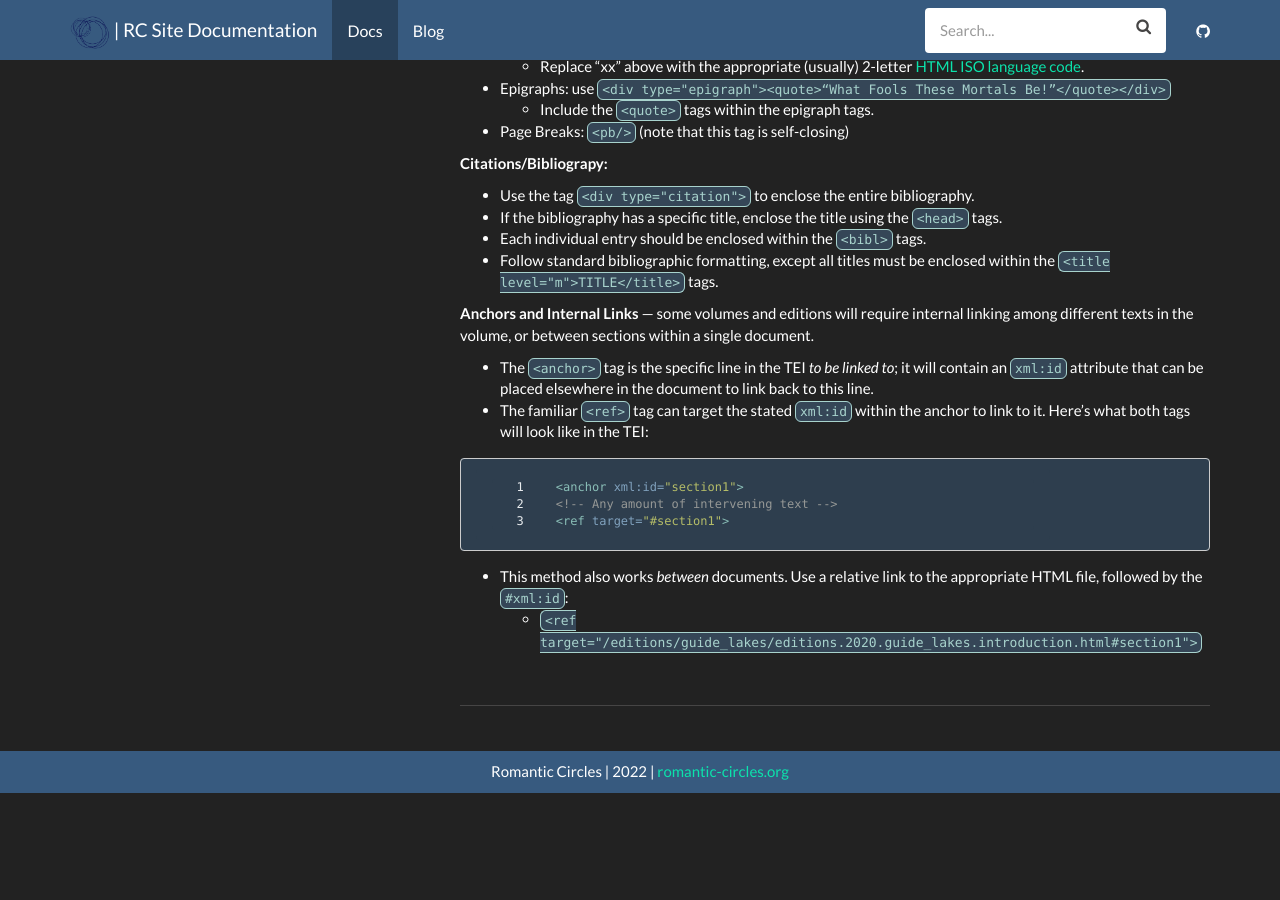
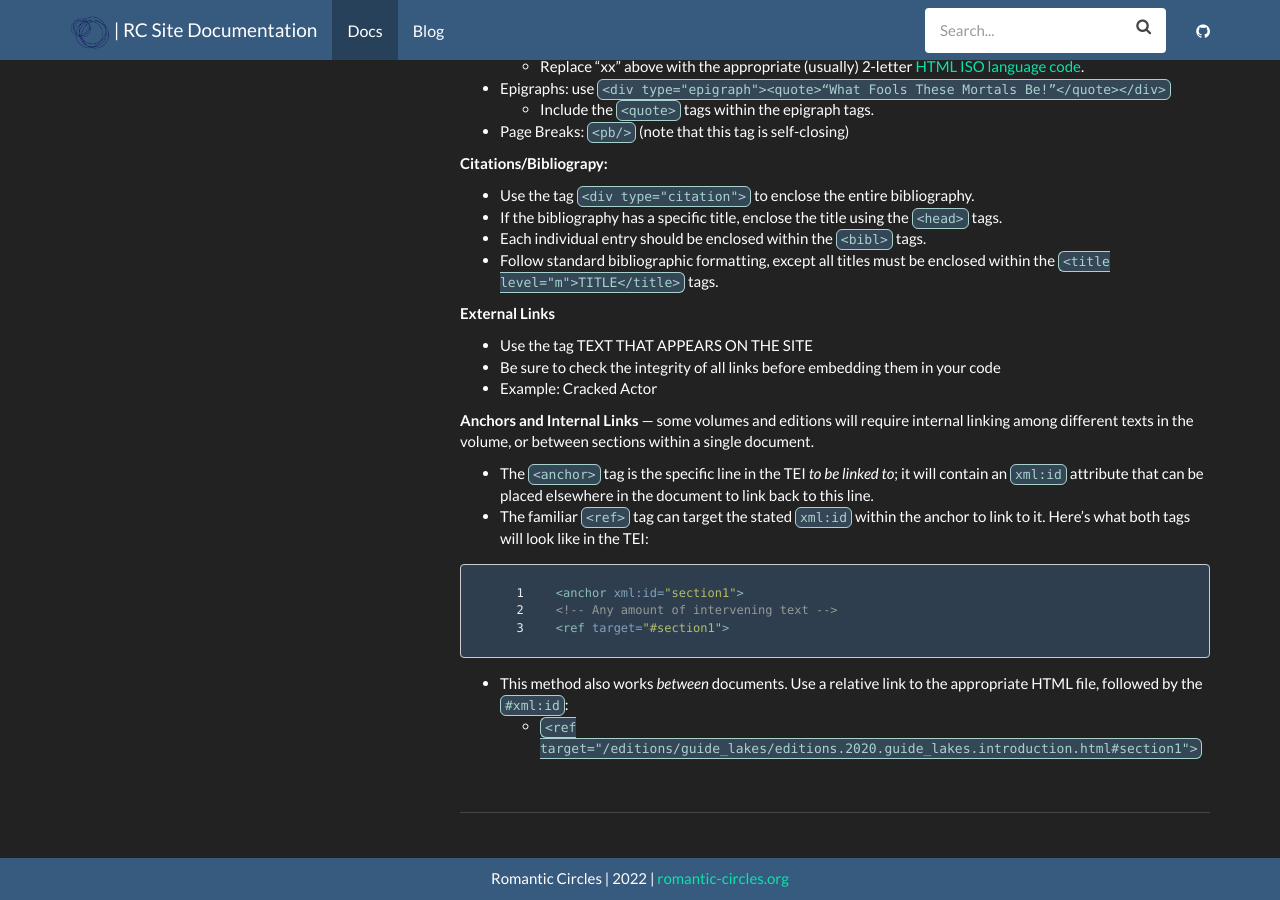
Before and after one commit to steve-kasica/romanticcircles.github.io, a Jekyll site: the page built from _docs/production-documentation/subsection/rc-tei-style.md, in a window 1280 px wide and 900 px high, scrolled down 5220 px. Built offline with Jekyll 4.4.1, drawn with Linux system fonts in a browser that asks for light colours; before the commit the page ends 6013 px from its top, so only the background shows below that.

Commit message:
updated the tei style doc with external link directions

```diff
--- a/_docs/production-documentation/subsection/rc-tei-style.md
+++ b/_docs/production-documentation/subsection/rc-tei-style.md
@@ -221,6 +221,12 @@ As hinted above, in (rare) cases where only an image is to be inserted without a
 - Each individual entry should be enclosed within the `<bibl>` tags.
 - Follow standard bibliographic formatting, except all titles must be enclosed within the `<title level="m">TITLE</title>` tags.
 
+**External Links**
+- Use the tag <ref target="html link">TEXT THAT APPEARS ON THE SITE</ref>
+- Be sure to check the integrity of all links before embedding them in your code
+- Example: <ref target="https://archive.org/details/BBC_A_Film_By_Bowie_Cracked_Actor_1975">Cracked Actor</ref>
+
+
 **Anchors and Internal Links** — some volumes and editions will require internal linking among different texts in the volume, or between sections within a single document.
 
 - The `<anchor>` tag is the specific line in the TEI *to be linked to*; it will contain an `xml:id` attribute that can be placed elsewhere in the document to link back to this line.
```
